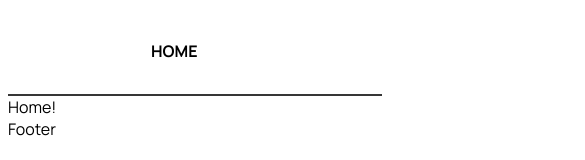
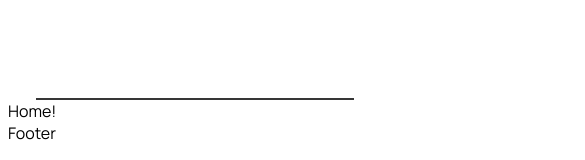
Before and after one commit to ThibaudS-web/audiophile-ecommerce-website, a Next.js app: page / in a window 390 px wide. Shown: the top 160 px of the page, 585 px wide, since content can reach past the window. Built offline with nearby package versions, Linux system fonts and the light colour scheme.

Commit message:
Added Breakpoints files and Header responsive done

```diff
--- /dev/null
+++ b/src/breakpoints.ts
@@ -0,0 +1,17 @@
+const size = {
+    mobileS: '320px',
+    mobileM: '375px',
+    mobileL: '500px',
+    tablet: '768px',
+    laptop: '1024px',
+    laptopL: '1440px',
+}
+
+export const Device = {
+    mobileS: `max-width: ${size.mobileS}`,
+    mobileM: `max-width: ${size.mobileM}`,
+    mobileL: `max-width: ${size.mobileL}`,
+    tablet: `max-width: ${size.tablet}`,
+    laptop: `max-width: ${size.laptop}`,
+    laptopL: `max-width: ${size.laptopL}`,
+}
--- a/src/components/header/Header.tsx
+++ b/src/components/header/Header.tsx
@@ -1,10 +1,12 @@
 "use client"
 import React from 'react'
-import { Container, HeaderWrapper, Nav, StyledLink } from './headerStyle'
+import { Container, HeaderWrapper, MenuAndLogoWrapper, Nav, StyledLink } from './headerStyle'
 import CartSVG from '../svg/cart/CartSVG'
 import { CartSVGWrapper } from '../svg/cart/cartStyle'
 import Logo from '../svg/logo/Logo'
 import { usePathname } from 'next/navigation'
+import useWidthScreen from '@/hooks/useWidthScreen'
+import HamburgerSVG from '../svg/menu-hamburger/HamburgerSVG'
 
 const Header = () => {
   const pathname = usePathname()
@@ -13,17 +15,24 @@ const Header = () => {
     console.log('Clicked!')
   }
 
+  const activeClassManagement = (href: string) => {
+    pathname === href ? 'active' : ''
+  }
+
   return (
     <HeaderWrapper>
       <Container>
-        <StyledLink href="/">
-          <Logo />
-        </StyledLink>
+        <MenuAndLogoWrapper>
+          <HamburgerSVG />
+          <StyledLink href="/">
+            <Logo />
+          </StyledLink>
+        </MenuAndLogoWrapper>
         <Nav>
-          <StyledLink className={`${pathname === '/' ? 'active' : ''}`} href="/">HOME</StyledLink>
-          <StyledLink className={`${pathname === '/headphones' ? 'active' : ''}`} href="/headphones">HEADPHONES</StyledLink>
-          <StyledLink className={`${pathname === '/speakers' ? 'active' : ''}`} href="/speakers">SPEAKERS</StyledLink>
-          <StyledLink className={`${pathname === '/earphones' ? 'active' : ''}`} href="/earphones">EARPHONES</StyledLink>
+          <StyledLink className={`${activeClassManagement("/")}`} href="/">HOME</StyledLink>
+          <StyledLink className={`${activeClassManagement("/headphones")}`} href="/headphones">HEADPHONES</StyledLink>
+          <StyledLink className={`${activeClassManagement("/speakers")}`} href="/speakers">SPEAKERS</StyledLink>
+          <StyledLink className={`${activeClassManagement("/earphones")}`} href="/earphones">EARPHONES</StyledLink>
         </Nav>
         <CartSVGWrapper onClick={handleClickCart}>
           <CartSVG />
--- a/src/components/header/headerStyle.ts
+++ b/src/components/header/headerStyle.ts
@@ -1,6 +1,7 @@
 'use client'
 import styled from "styled-components";
 import Link from 'next/link'
+import { Device } from '@/breakpoints'
 
 export const HeaderWrapper = styled.header`
     width: 100%;
@@ -8,20 +9,28 @@ export const HeaderWrapper = styled.header`
 `
 
 export const Container = styled.div`
-    width: 100%;
-    max-width: 1100px;
+    width: 85%;
+    height: 90px;
+    max-width: var(--bloc-desktop);
     border-bottom: 2px solid #363636;
     background-color: var(--black-header);
     display: flex;
     justify-content: space-between;
     align-items: center;
     margin: auto;
+
+    @media screen and (${Device.tablet}) {
+        max-width: var(--bloc-tablet)
+    }
 `
 
 export const Nav = styled.nav`
     display: flex;
-    padding: 2rem 0;
     gap: 2.25rem;
+
+    @media screen and (${Device.tablet}) {
+        display: none;
+    }
 `
 
 export const StyledLink = styled(Link)`
@@ -29,8 +38,20 @@ export const StyledLink = styled(Link)`
     text-decoration: none;
     font-weight: bold;
     transition: all 0.3s;
+    display: flex;
+    align-items: center;
 
     &:hover, &.active {
         color: var(--brown);
     }
 `
+
+export const MenuAndLogoWrapper = styled.div`
+    display: flex;
+    gap: 2.5rem;
+    align-items: center;
+
+    @media screen and (${Device.mobileL}) {
+        display: contents;
+    }
+`
--- a/src/components/svg/cart/CartSVG.tsx
+++ b/src/components/svg/cart/CartSVG.tsx
@@ -1,3 +1,5 @@
+"use client"
+
 import { SVGProps } from "react";
 import { SVG, Path } from "./cartStyle";
 
--- a/src/components/svg/cart/cartStyle.ts
+++ b/src/components/svg/cart/cartStyle.ts
@@ -8,6 +8,9 @@ export const Path = styled.path`
     transition: fill 0.3s;
 `
 export const CartSVGWrapper = styled.div`
+    display: flex;
+    align-items: center;
+
     &:hover {
         svg > path {
             fill: var(--brown);
--- a/src/components/svg/logo/Logo.tsx
+++ b/src/components/svg/logo/Logo.tsx
@@ -1,3 +1,5 @@
+"use client"
+
 import { SVGProps } from "react"
 
 const Logo = (props: SVGProps<SVGSVGElement>) => (
--- /dev/null
+++ b/src/components/svg/menu-hamburger/HamburgerSVG.tsx
@@ -0,0 +1,13 @@
+"use client"
+import { SVGProps } from "react"
+import { SVG } from "./hamburgerStyle"
+
+const HamburgerSVG = (props: SVGProps<SVGSVGElement>) => (
+    <SVG width={16} height={15} xmlns="http://www.w3.org/2000/svg" {...props}>
+        <g fill="#FFF" fillRule="evenodd">
+            <path d="M0 0h16v3H0zM0 6h16v3H0zM0 12h16v3H0z" />
+        </g>
+    </SVG>
+)
+
+export default HamburgerSVG
--- /dev/null
+++ b/src/components/svg/menu-hamburger/hamburgerStyle.ts
@@ -0,0 +1,11 @@
+"use client"
+import styled from "styled-components"
+
+export const SVG = styled.svg`
+    display: none;
+    cursor: pointer;
+
+    @media screen and (max-width:768px){
+        display: block;
+    }
+`
--- a/src/globalStyle.ts
+++ b/src/globalStyle.ts
@@ -14,6 +14,10 @@ export const GlobalStyle = createGlobalStyle`
         --grey: #F1F1f1;
         --grey-light: #FAFAFA;
         --header-bg-color: #141414;
+
+        --bloc-desktop: 1100px;
+        --bloc-tablet: 690px;
+        --bloc-mobile: 330px;
     }
 
     body {
--- /dev/null
+++ b/src/hooks/useWidthScreen.ts
@@ -0,0 +1,21 @@
+import { useEffect, useState } from 'react'
+
+const useWidthScreen = () => {
+    const [windowWidth, setWindowWidth] = useState(typeof window !== 'undefined' ? window.innerWidth : 0);
+
+    useEffect(() => {
+        const handleResize = () => {
+            setWindowWidth(window.innerWidth)
+        }
+
+        window.addEventListener('resize', handleResize)
+
+        return () => {
+            window.removeEventListener('resize', handleResize)
+        }
+    }, [])
+
+    return windowWidth
+}
+
+export default useWidthScreen
```
